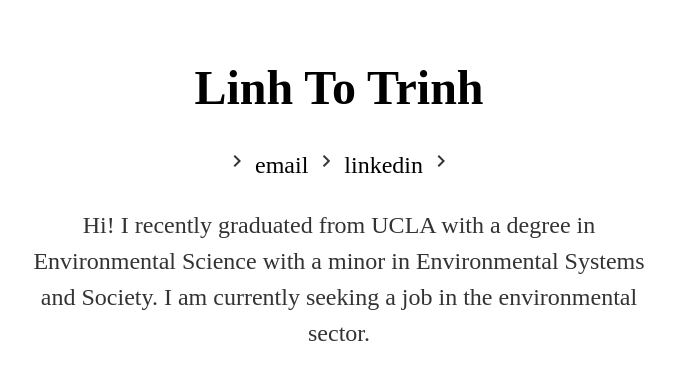
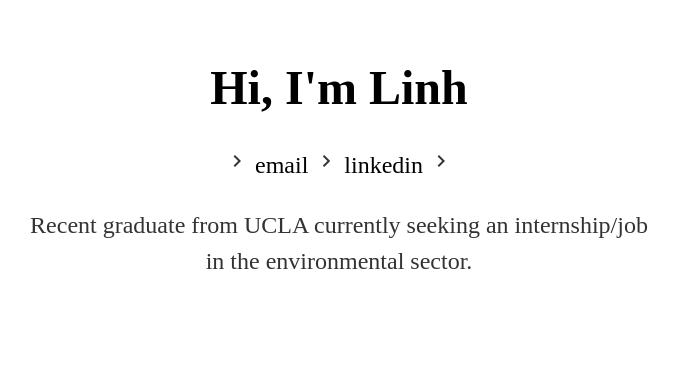
Before and after one commit to lttrinh/lttrinh.github.io, a Jekyll site: the page built from index.html, in a window 1280 px wide. Shown: the top 380 px of the page, without its empty margins (301-979 px from the left). Built offline with Jekyll 4.4.1, drawn with Linux system fonts in a browser that asks for light colours.

Commit message:
Update index.html

```diff
--- a/index.html
+++ b/index.html
@@ -5,12 +5,12 @@ title: Linh To Trinh
 <link rel="stylesheet" href="https://fonts.googleapis.com/icon?family=Material+Icons">
 
 <div class="header">
-	<h1>Linh To Trinh</h1>
+	<h1>Hi, I'm Linh</h1>
 	<p><i class="material-icons">chevron_right</i> <a href="mailto:linhtrinhto@gmail.com">email</a> <i class="material-icons">chevron_right</i> <a href="https://linkedin.com/in/linhtrinhto">linkedin</a> <i class="material-icons">chevron_right</i> </p>
 
 </div>
 
 <div class="content">
-	<p>Hi! I recently graduated from UCLA with a degree in Environmental Science with a minor in Environmental Systems and Society. I am currently seeking a job in the environmental sector.</p>
+	<p>Recent graduate from UCLA currently seeking an internship/job in the environmental sector.</p>
 
 </div>
```
